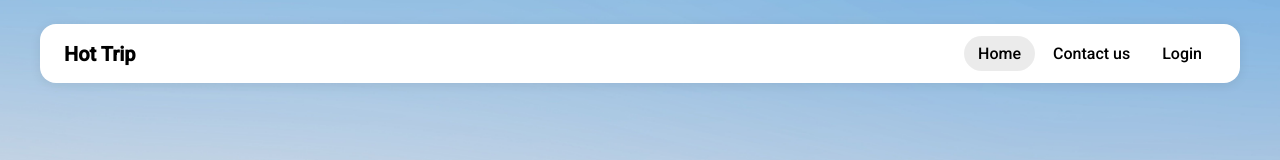
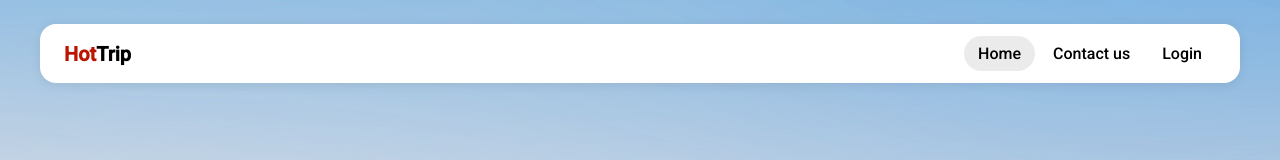
Before and after one commit to mas-sh/hot-trip, an Angular app: page / in a window 1280 px wide. Shown: the top 160 px of the page. Built offline with nearby package versions, Linux system fonts and the light colour scheme.

Commit message:
small change in header

```diff
--- a/src/app/layout/layout-header/layout-header.component.html
+++ b/src/app/layout/layout-header/layout-header.component.html
@@ -1,5 +1,10 @@
 <header class="header">
-  <a class="brand" routerLink="/">Hot Trip</a>
+  <a class="brand" routerLink="/">
+    <span>
+      Hot
+    </span>
+    <span>Trip</span>
+  </a>
   <nav>
     <ul class="nav">
       @for (item of navItems; track item.path) {
--- a/src/app/layout/layout-header/layout-header.component.scss
+++ b/src/app/layout/layout-header/layout-header.component.scss
@@ -22,6 +22,14 @@
   font-weight: 700;
   color: inherit;
   text-decoration: none;
+  white-space: nowrap;
+  letter-spacing: -1;
+  span {
+    display: inline-block;
+  }
+  span:first-child {
+    color: var(--mat-sys-primary);
+  }
 }
 
 .nav {
```
